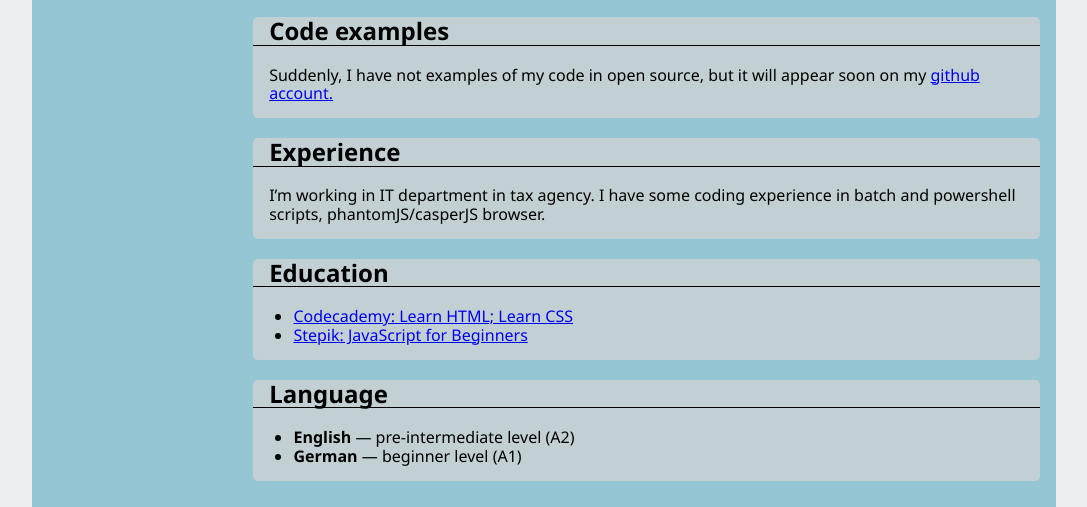
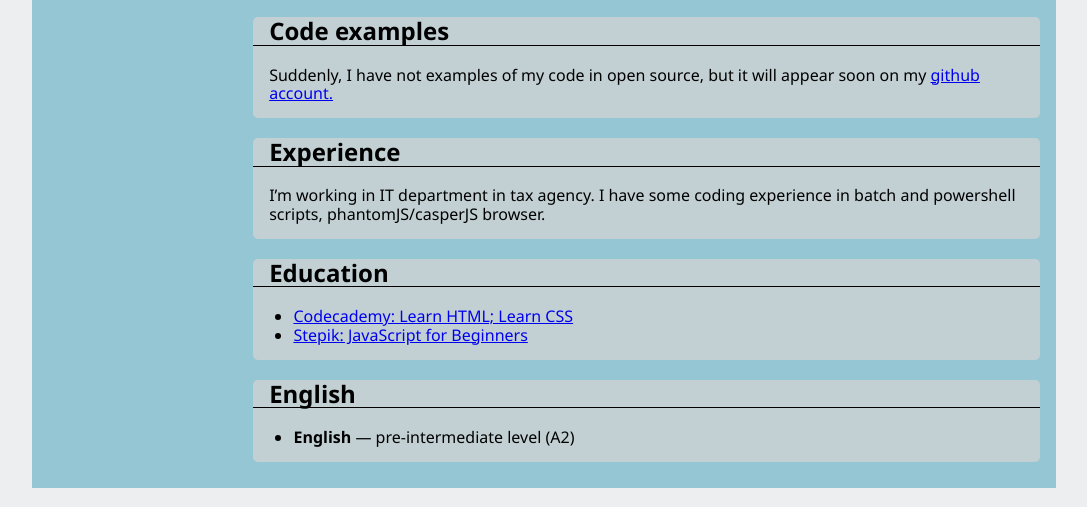
Before and after one commit to Featurist505095/rsschool-cv, a plain HTML site: page index.html in a window 1280 px wide. Shown: the part 391-898 px from the top of the page, without its empty margins (96-1183 px from the left). Drawn offline with nearby package versions, Linux system fonts and the light colour scheme.

Commit message:
fix: change english info

```diff
--- a/index.html
+++ b/index.html
@@ -64,11 +64,10 @@
           <li><a href="https://stepik.org/users/90772532">Stepik: JavaScript for Beginners</a></li>
         </ul>
       </div>
-      <div id="language">
-        <h2>Language</h2>
+      <div id="english">
+        <h2>English</h2>
         <ul>
           <li><strong>English</strong> — pre-intermediate level (A2)</li>
-          <li><strong>German</strong> — beginner level (A1)</li>
         </ul>
       </div>
     </div>
```
